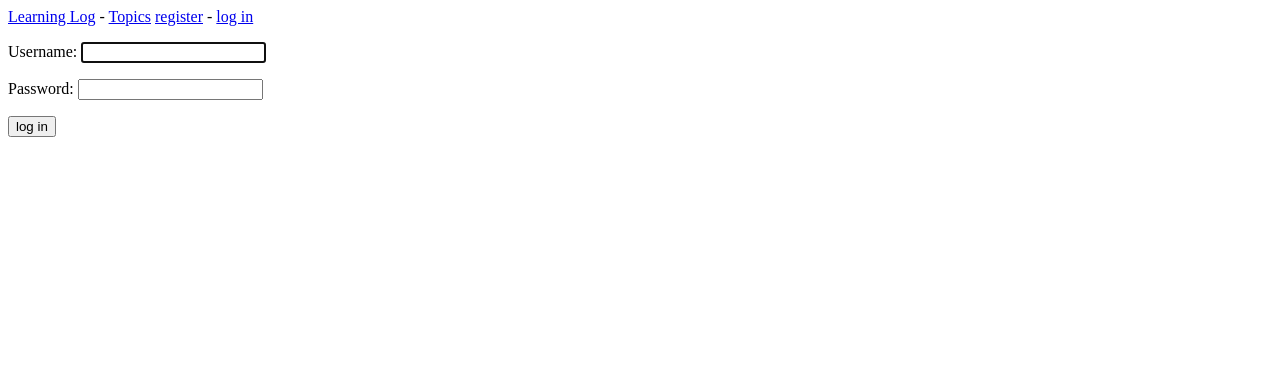
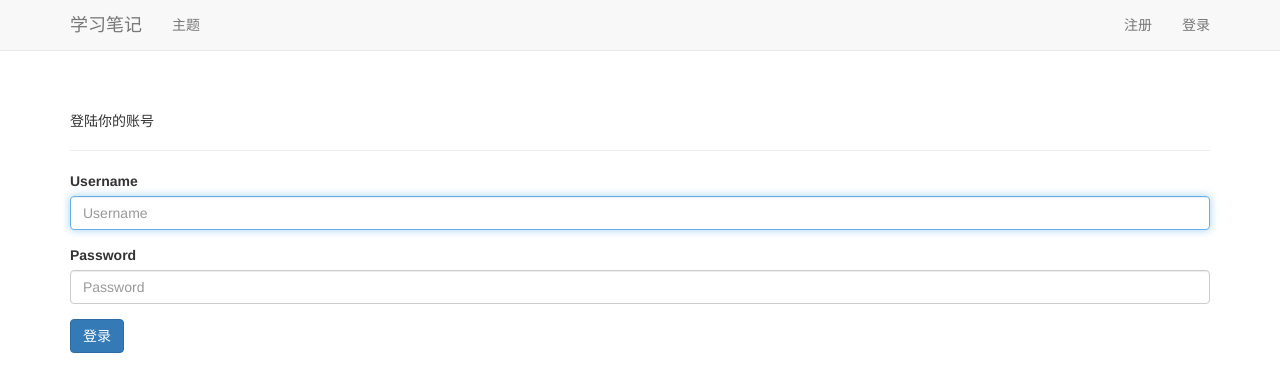
Before and after one commit to thornboo/learning-log, a Django app: page /users/login/ in a window 1280 px wide. Shown: the top 392 px of the page. Run offline with Django 3.2, Linux system fonts and the light colour scheme; some libraries are stand-ins or nearby versions.

Commit message:
Complete part three

```diff
--- /dev/null
+++ b/learning_log/templates/404.html
@@ -0,0 +1,4 @@
+{% extends "learning_logs/base.html" %}
+{% block header %}
+  <h2>你的请求不可用！(404)</h2>
+{% endblock header %}
--- /dev/null
+++ b/learning_log/templates/500.html
@@ -0,0 +1,4 @@
+{% extends "learning_logs/base.html" %}
+{% block header %}
+  <h2>发生内部错误！(500)</h2>
+{% endblock header %}
--- a/learning_logs/templates/learning_logs/base.html
+++ b/learning_logs/templates/learning_logs/base.html
@@ -1,12 +1,48 @@
-<p>
-    <a href="{% url 'learning_logs:index' %}">Learning Log</a> -
-    <a href="{% url 'learning_logs:topics' %}">Topics</a>
-    {% if user.is_authenticated %}
-    Hello, {{ user.username }}.
-    <a href="{% url 'users:logout' %}">log out</a>
-    {% else %}
-    <a href="{% url 'users:register' %}">register</a> -
-    <a href="{% url 'users:login' %}">log in</a>
-    {% endif %}
-</p>
-{% block content %}{% endblock content %}
+{% load bootstrap3 %}
+<!DOCTYPE html>
+<html lang="en">
+<head>
+    <meta charset="utf-8">
+    <meta http-equiv="X-UA-Conpatible" content="IE=edge">
+    <meta name="viewport" content="width=device-width, initial-scale=1">
+    <title>Learning Log</title>
+    {% bootstrap_css %}
+    {% bootstrap_javascript %}
+</head>
+<body>
+<! --Static navbar -->
+<nav class="navbar navbar-default navbar-static-top">
+    <div class="container">
+        <div class="navbar-header">
+            <button type="button" class="navbar-toggle collapsed"
+                    data-toggle="collapse" data-target="#navbar"
+                    aria-expanded="false" aria-controls="navbar">
+            </button>
+            <a class="navbar-brand" href="{% url 'learning_logs:index' %}">学习笔记</a>
+        </div>
+        <div id="navbar" class="navbar-collapse collapse">
+            <ul class="nav navbar-nav">
+                <li><a href="{% url 'learning_logs:topics' %}">主题</a></li>
+            </ul>
+            <ul class="nav navbar-nav navbar-right">
+                {% if user.is_authenticated %}
+                <li><a>欢迎回来, {{ user.username }}.</a></li>
+                <li><a href="{% url 'users:logout' %}">注销</a></li>
+                {% else %}
+                <li><a href="{% url 'users:register' %}">注册</a></li>
+                <li><a href="{% url 'users:login' %}">登录</a></li>
+                {% endif %}
+            </ul>
+        </div><! --/.nav-collapse -->
+    </div>
+</nav>
+<div class="container">
+    <div class="page-header">
+        {% block header %}{% endblock header %}
+    </div>
+    <div>
+        {% block content %}{% endblock content %}
+    </div>
+</div><! --/.container -->
+</body>
+</html>
--- a/learning_logs/templates/learning_logs/edit_entry.html
+++ b/learning_logs/templates/learning_logs/edit_entry.html
@@ -1,10 +1,10 @@
 {% extends "learning_logs/base.html" %}
 {% block content %}
 <p><a href="{% url 'learning_logs:topic' topic.id %}">{{ topic }}</a></p>
-<p>Edit entry:</p>
+<p>编辑条目:</p>
 <form action="{% url  'learning_logs:edit_entry' entry.id %}" method="post">
     {% csrf_token %}
     {{ form.as_p }}
-    <button name="submit">save changes</button>
+    <button name="submit">保存更改</button>
 </form>
 {% endblock content %}
--- a/learning_logs/templates/learning_logs/new_entry.html
+++ b/learning_logs/templates/learning_logs/new_entry.html
@@ -1,10 +1,10 @@
 {% extends "learning_logs/base.html" %}
 {% block content %}
 <p><a href="{% url 'learning_logs:topic' topic.id %}">{{ topic }}</a></p>
-<p>Add a new entry:</p>
+<p>添加一个新条目:</p>
 <form cation="{% url 'learning_logs:new_entry' topic.id %}" method="post">
     {% csrf_token %}
     {{ form.as_p }}
-    <button name="submit">add entry</button>
+    <button name="submit">添加条目</button>
 </form>
 {% endblock content %}
--- a/learning_logs/views.py
+++ b/learning_logs/views.py
@@ -1,4 +1,4 @@
-from django.shortcuts import render
+from django.shortcuts import render, get_object_or_404
 from django.http import HttpResponseRedirect, Http404
 from django.urls import reverse
 from .models import Topic, Entry
@@ -14,7 +14,8 @@ def index(request):
 @login_required
 def topics(request):
     """显示所有的主题"""
-    topics = Topic.objects.filter(owner=request.user).order_by('date_added')
+    # topics = Topic.objects.filter(owner=request.user).order_by('date_added')
+    topics = Topic.objects.order_by('date_added')
     context = {'topics': topics}
     return render(request, 'learning_logs/topics.html', context)
 
--- a/users/templates/users/login.html
+++ b/users/templates/users/login.html
@@ -1,12 +1,15 @@
 {% extends "learning_logs/base.html" %}
+{% load bootstrap3 %}
+{% block header %}
+<p>登陆你的账号</p>
+{% endblock header %}
 {% block content %}
-{% if form.errors %}
-<p>Your username and password did not match.Please try again.</p>\
-{% endif %}
-<form method="post" action="{% url 'users:login' %}">
+<form method="post" action="{% url 'users:login' %}" class="form">
     {% csrf_token %}
-    {{ form.as_p }}
-    <button name="submit">log in</button>
+    {% bootstrap_form form %}
+    {% buttons %}
+    <button name="submit" class="btn btn-primary">登录</button>
+    {% endbuttons %}
     <input type="hidden" name="next" value="{% url 'learning_logs:index' %}"/>
 </form>
 {% endblock content %}
--- a/users/templates/users/register.html
+++ b/users/templates/users/register.html
@@ -3,7 +3,7 @@
   <form method="post" action="{% url 'users:register' %}">
       {% csrf_token %}
       {{ form.as_p }}
-      <button name="submit">register</button>
+      <button name="submit">注册</button>
       <input type="hidden" name="next" value="{% url 'learning_logs:index' %}" />
   </form>
 {% endblock content %}
```
Also changed, not shown: learning_log/settings.py (+8 -1 lines), learning_logs/templates/learning_logs/index.html (+11 -1 lines), learning_logs/templates/learning_logs/new_topic.html (+11 -6 lines), learning_logs/templates/learning_logs/topic.html (+23 -20 lines), learning_logs/templates/learning_logs/topics.html (+8 -4 lines), db.sqlite3, learning_logs/migrations/0001_initial.py.
